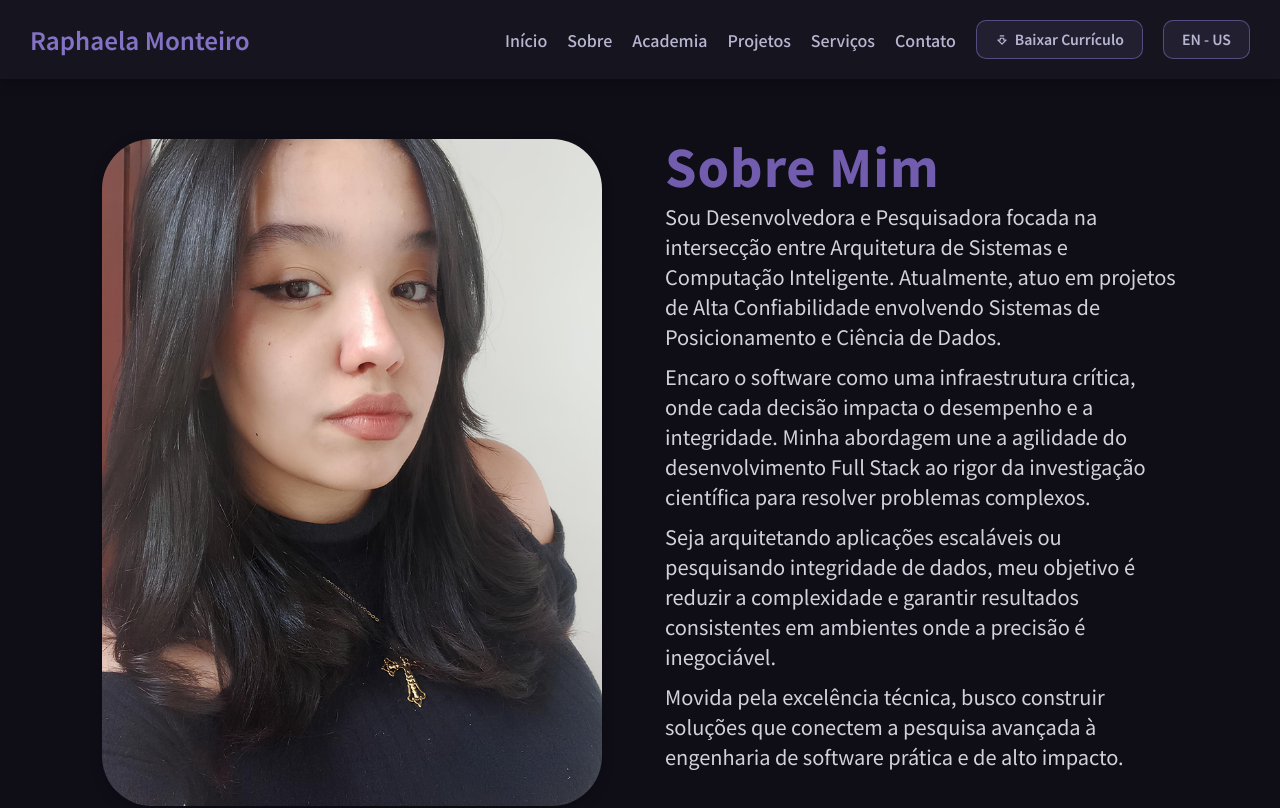
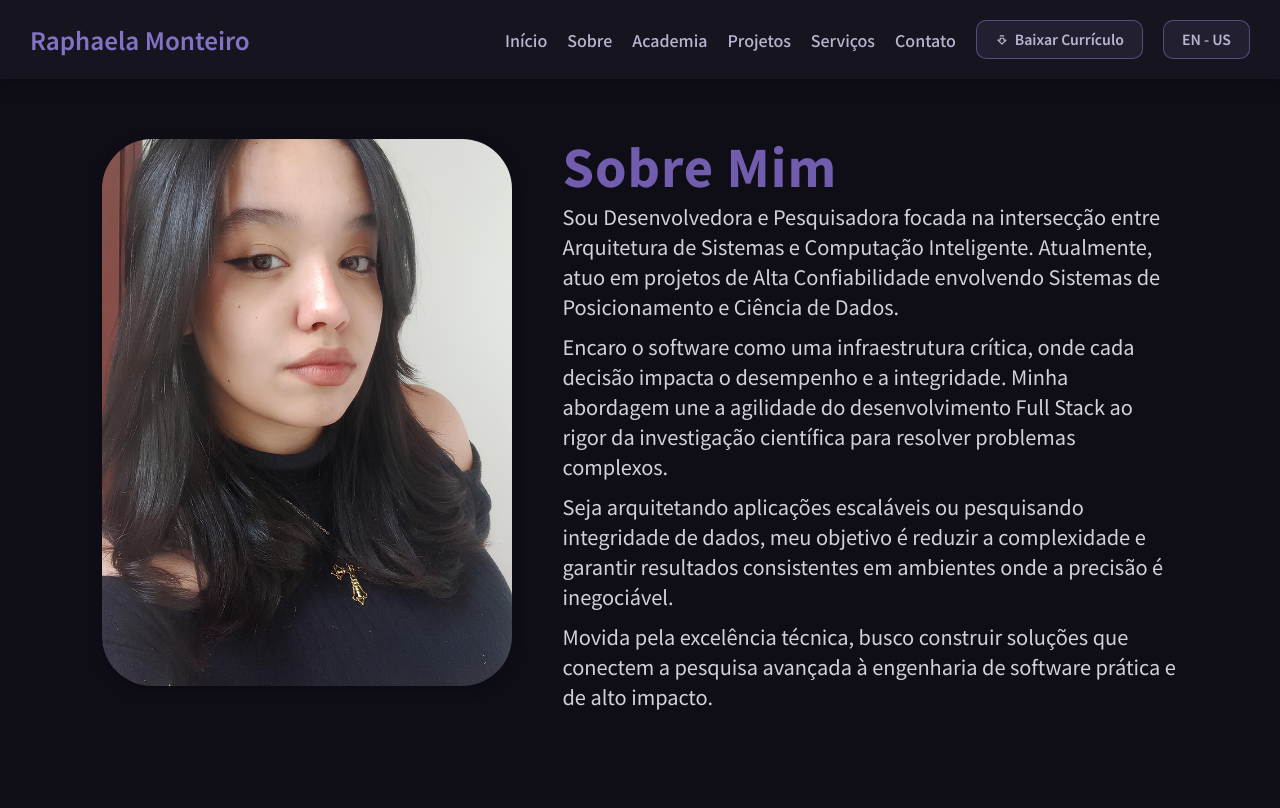
Before and after one commit to raphaelamonteiro/portfolio, a Next.js app: page /about in a window 1280 px wide. Shown: the top 808 px of the page. Built offline with nearby package versions, Linux system fonts and the light colour scheme.

Commit message:
style: adjust about image layout

```diff
--- a/app/globals.css
+++ b/app/globals.css
@@ -305,7 +305,7 @@ body {
 
 .about-top {
   display: grid;
-  grid-template-columns: 1fr 1fr;
+  grid-template-columns: 0.8fr 1.2fr;
   align-items: start;
   gap: 50px;
   max-width: 1200px;
@@ -335,7 +335,6 @@ body {
   font-weight: 800;
   letter-spacing: 1px;
   line-height: 1.05;
-
 }
 
 .about-text-content p {
@@ -344,7 +343,6 @@ body {
   max-width: 80ch;
   line-height: 1.5;
 }
-
 
 /* ========================================
    TECH SECTION
```
